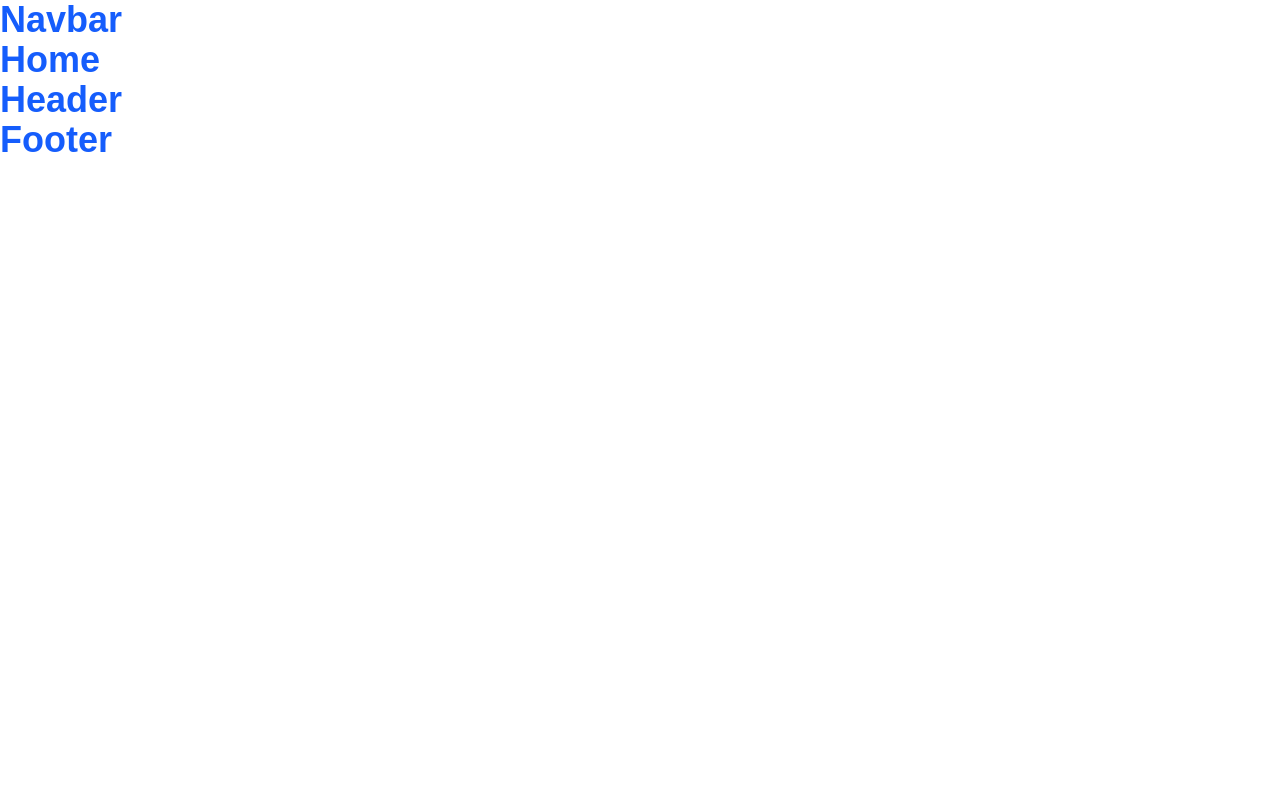
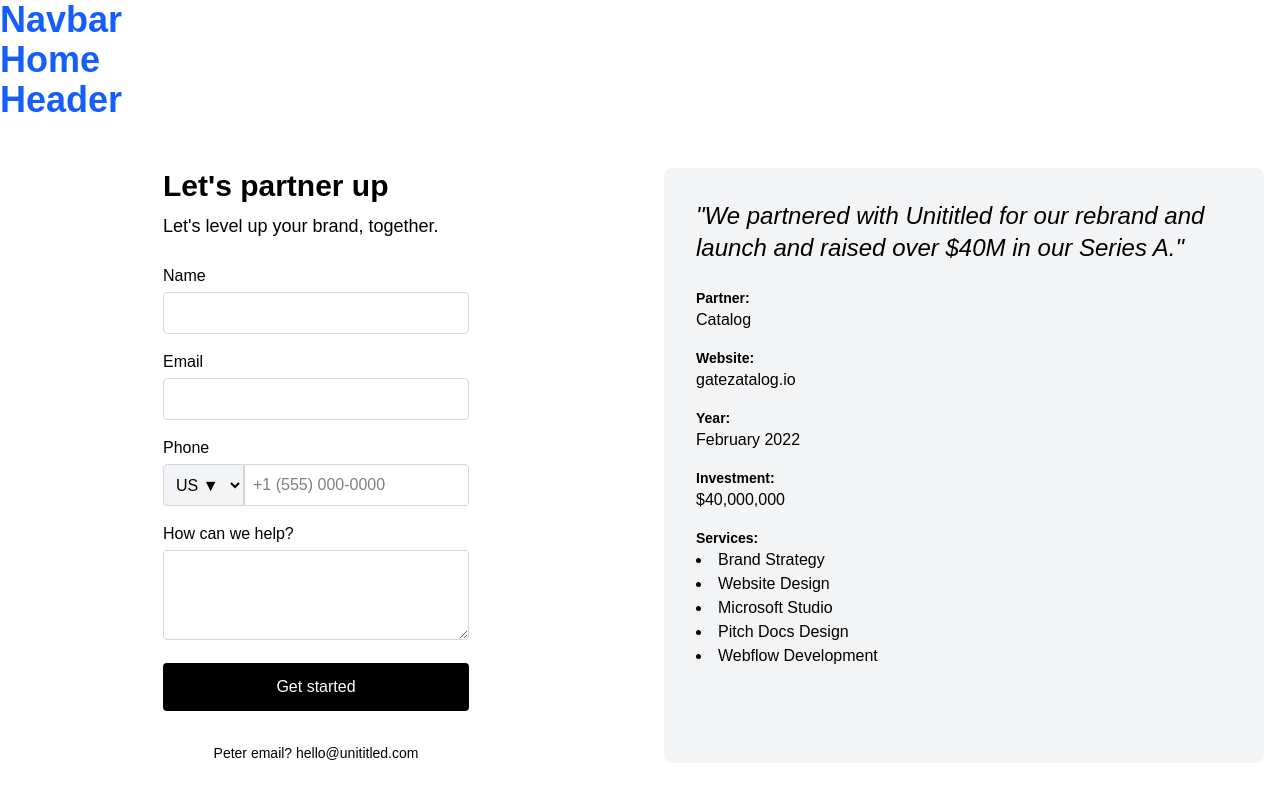
Before and after one commit to LuJian2024/logistics, a Next.js app: page / in a window 1280 px wide. Shown: the top 798 px of the page. Built offline with nearby package versions, Linux system fonts and the light colour scheme.

Commit message:
contact form and footer

```diff
--- a/src/app/about/page.tsx
+++ b/src/app/about/page.tsx
@@ -1,8 +1,11 @@
+
+
 export default function About() {
     return (
       <div>
         <h1 className="text-4xl font-bold text-blue-600">About Us</h1>
 
         </div>
-    );
+    )
+
   }
--- a/src/app/components/Contact.tsx
+++ b/src/app/components/Contact.tsx
@@ -1,8 +1,102 @@
-export default function Contact() {
-    return (
-      <div>
-        <h1 className="text-4xl font-bold text-blue-600">Contact Us</h1>
+"use client"; // This is a client component
 
+import { useForm } from 'react-hook-form';
+
+type ContactFormData = {
+  name: string;
+  email: string;
+  phone: string;
+  message: string;
+};
+
+export default function ContactForm() {
+  const {
+    register,
+    handleSubmit,
+    formState: { errors },
+  } = useForm<ContactFormData>();
+
+  const onSubmit = (data: ContactFormData) => {
+    console.log(data);
+    // 这里可以添加表单提交逻辑
+  };
+
+  return (
+    <div className="max-w-md mx-auto">
+      <h2 className="text-3xl font-bold mb-2">Let's partner up</h2>
+      <p className="text-lg mb-6">Let's level up your brand, together.</p>
+
+      <form onSubmit={handleSubmit(onSubmit)} className="space-y-4">
+        <div>
+          <label htmlFor="name" className="block mb-1">Name</label>
+          <input
+            id="name"
+            {...register('name', { required: 'Name is required' })}
+            className="w-full p-2 border border-gray-300 rounded"
+          />
+          {errors.name && <span className="text-red-500 text-sm">{errors.name.message}</span>}
         </div>
-    );
-  }
+
+        <div>
+          <label htmlFor="email" className="block mb-1">Email</label>
+          <input
+            id="email"
+            type="email"
+            {...register('email', {
+              required: 'Email is required',
+              pattern: {
+                value: /^[A-Z0-9._%+-]+@[A-Z0-9.-]+\.[A-Z]{2,}$/i,
+                message: 'Invalid email address'
+              }
+            })}
+            className="w-full p-2 border border-gray-300 rounded"
+          />
+          {errors.email && <span className="text-red-500 text-sm">{errors.email.message}</span>}
+        </div>
+
+        <div>
+          <label htmlFor="phone" className="block mb-1">Phone</label>
+          <div className="flex">
+            <select
+              className="p-2 border border-gray-300 rounded-l bg-gray-100"
+              {...register('phoneCountry')}
+              defaultValue="US"
+            >
+              <option value="US">US ▼</option>
+              <option value="UK">UK</option>
+              <option value="CA">CA</option>
+            </select>
+            <input
+              id="phone"
+              type="tel"
+              {...register('phone')}
+              placeholder="+1 (555) 000-0000"
+              className="flex-1 p-2 border border-gray-300 rounded-r"
+            />
+          </div>
+        </div>
+
+        <div>
+          <label htmlFor="message" className="block mb-1">How can we help?</label>
+          <textarea
+            id="message"
+            {...register('message')}
+            rows={3}
+            className="w-full p-2 border border-gray-300 rounded"
+          />
+        </div>
+
+        <button
+          type="submit"
+          className="w-full bg-black text-white py-3 px-6 rounded hover:bg-gray-800 transition"
+        >
+          Get started
+        </button>
+      </form>
+
+      <div className="mt-8 text-center">
+        <p className="text-sm">Peter email? hello@unititled.com</p>
+      </div>
+    </div>
+  );
+}
--- a/src/app/components/Footer.tsx
+++ b/src/app/components/Footer.tsx
@@ -1,8 +1,29 @@
+"use client";
+import ContactForm from './Contact';
+import SocialIcons from './SocialIcons';
+import FooterInfoSection from './FooterInfoSection';
+
+
 export default function Footer() {
-    return (
-      <div>
-        <h1 className="text-4xl font-bold text-blue-600">Footer</h1>
+  return (
+    <footer className="bg-white text-black">
+      {/* Mobil */}
+      <div className="block md:hidden">
+        <div className="px-4 py-8">
+          <ContactForm />
+        </div>
+        <SocialIcons />
+      </div>
 
+      {/* Desktop */}
+      <div className="hidden md:block">
+        <div className="container mx-auto px-4 py-12">
+          <div className="grid grid-cols-1 lg:grid-cols-2 gap-12">
+            <ContactForm />
+            <FooterInfoSection />
+          </div>
         </div>
-    );
-  }
+      </div>
+    </footer>
+  );
+}
--- /dev/null
+++ b/src/app/components/FooterInfoSection.tsx
@@ -0,0 +1,43 @@
+// components/TestimonialSection.tsx
+export default function FooterInfoSection() {
+    return (
+      <div className="bg-gray-100 p-8 rounded-lg">
+        <blockquote className="mb-6">
+          <p className="text-2xl italic">"We partnered with Unititled for our rebrand and launch and raised over $40M in our Series A."</p>
+        </blockquote>
+
+        <div className="space-y-4">
+          <div>
+            <span className="block text-sm font-semibold">Partner:</span>
+            <span>Catalog</span>
+          </div>
+
+          <div>
+            <span className="block text-sm font-semibold">Website:</span>
+            <span>gatezatalog.io</span>
+          </div>
+
+          <div>
+            <span className="block text-sm font-semibold">Year:</span>
+            <span>February 2022</span>
+          </div>
+
+          <div>
+            <span className="block text-sm font-semibold">Investment:</span>
+            <span>$40,000,000</span>
+          </div>
+
+          <div>
+            <span className="block text-sm font-semibold">Services:</span>
+            <ul className="list-disc list-inside">
+              <li>Brand Strategy</li>
+              <li>Website Design</li>
+              <li>Microsoft Studio</li>
+              <li>Pitch Docs Design</li>
+              <li>Webflow Development</li>
+            </ul>
+          </div>
+        </div>
+      </div>
+    );
+  }
--- /dev/null
+++ b/src/app/components/SocialIcons.tsx
@@ -0,0 +1,24 @@
+"use client";
+import { IonIcon } from '@ionic/react';
+import { logoTwitter, logoInstagram, logoLinkedin, logoFacebook } from 'ionicons/icons';
+
+export default function SocialIcons() {
+  return (
+    <div className="bg-gray-100 py-6">
+      <div className="flex justify-center space-x-6">
+        <a href="#" className="text-gray-600 hover:text-black" aria-label="Twitter">
+          <IonIcon icon={logoTwitter} className="text-2xl" />
+        </a>
+        <a href="#" className="text-gray-600 hover:text-black" aria-label="Instagram">
+          <IonIcon icon={logoInstagram} className="text-2xl" />
+        </a>
+        <a href="#" className="text-gray-600 hover:text-black" aria-label="LinkedIn">
+          <IonIcon icon={logoLinkedin} className="text-2xl" />
+        </a>
+        <a href="#" className="text-gray-600 hover:text-black" aria-label="Facebook">
+          <IonIcon icon={logoFacebook} className="text-2xl" />
+        </a>
+      </div>
+    </div>
+  );
+}
```
Also changed, not shown: package.json (+8 -5 lines), 1 other file (tests, documents, lock files or other folders).
